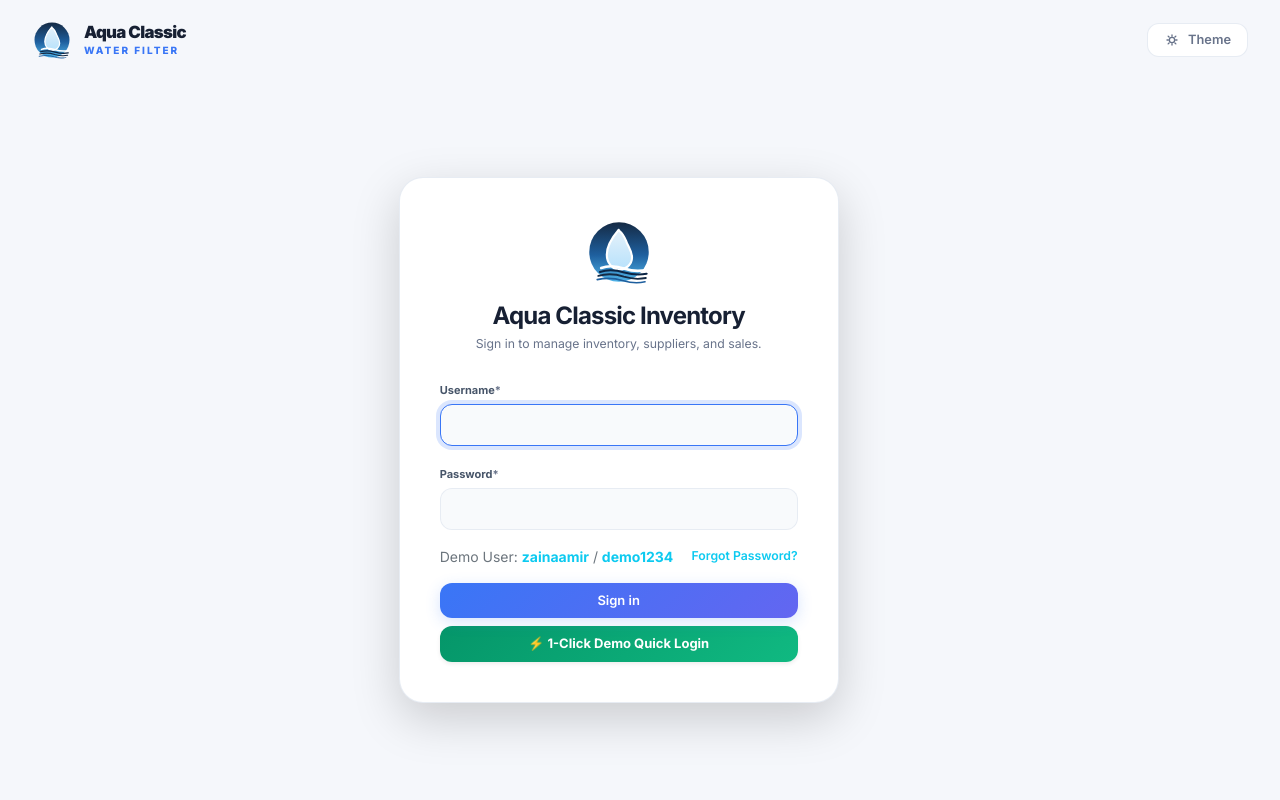
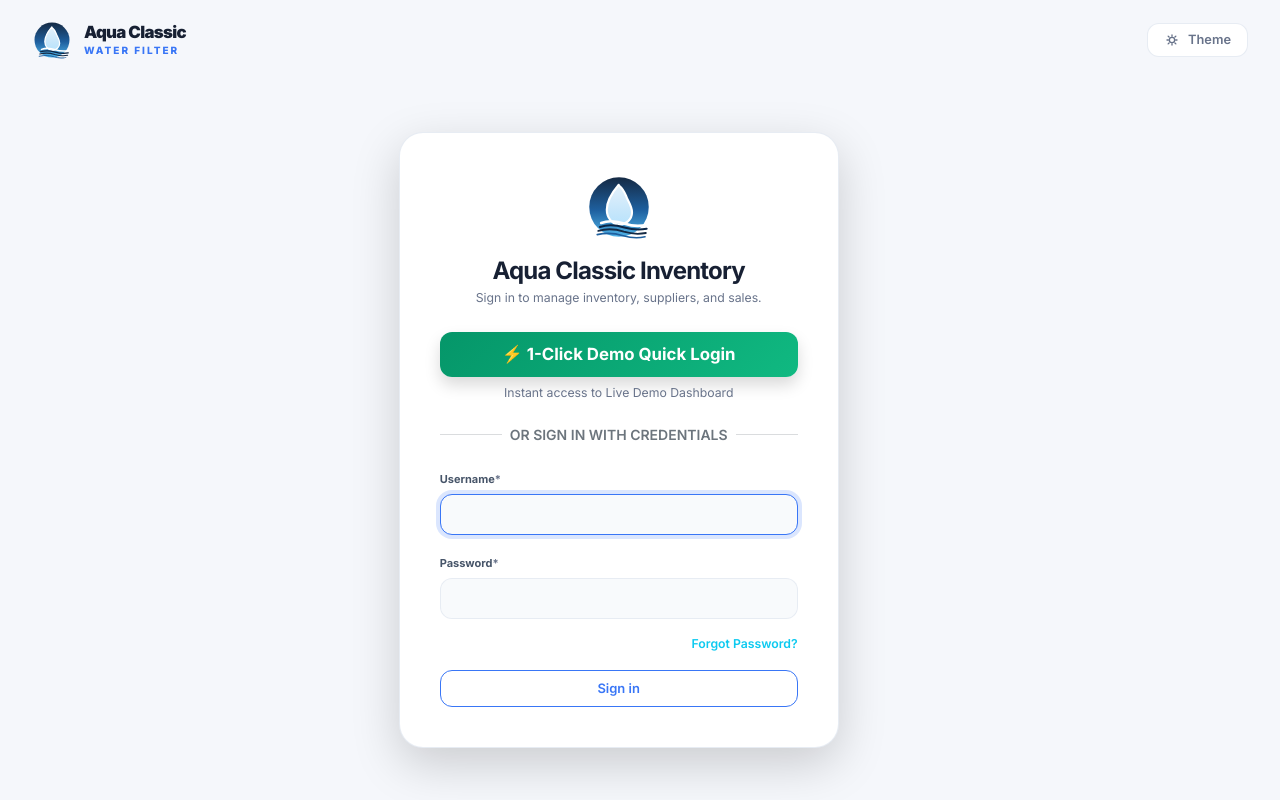
Before and after one commit to zainaamir384/aqua-classic-inventory, a Django app: page /login/ in a window 1280 px wide. Run offline with Django 5.2, Linux system fonts and the light colour scheme; some libraries are stand-ins or nearby versions.

Commit message:
Replace personal username with generic admin and add dedicated 1-click demo login route

```diff
--- a/config/urls.py
+++ b/config/urls.py
@@ -1,9 +1,7 @@
-"""
-URL configuration for config project.
-"""
 from django.contrib import admin
 from django.contrib.auth import views as auth_views
 from django.urls import include, path, reverse_lazy
+from accounts.views import demo_quick_login
 
 urlpatterns = [
     path("", include("dashboard.urls")),
@@ -15,7 +13,8 @@ urlpatterns = [
     path("services/", include("services.urls")),
     path("reports/", include("reports.urls")),
 
-    # Auth & Password Reset Routes (Root Level for standard Django auth resolution)
+    # Auth & Demo Login Routes
+    path("demo-login/", demo_quick_login, name="demo_quick_login"),
     path("login/", auth_views.LoginView.as_view(template_name="registration/login.html"), name="login"),
     path("logout/", auth_views.LogoutView.as_view(next_page="login", template_name="registration/logged_out.html"), name="logout"),
     path(
@@ -24,7 +23,7 @@ urlpatterns = [
             template_name="registration/password_reset_form.html",
             email_template_name="registration/password_reset_email.html",
             subject_template_name="registration/password_reset_subject.txt",
-            from_email="Aqua Classic Water Filters <zainaamir516@gmail.com>",
+            from_email="Aqua Classic Water Filters <info@aquaclassic.com>",
             success_url=reverse_lazy("password_reset_done"),
         ),
         name="password_reset",
--- a/templates/registration/login.html
+++ b/templates/registration/login.html
@@ -14,17 +14,29 @@
           <h2 class="h4 mt-3 mb-1 text-white fw-bold">Aqua Classic Inventory</h2>
           <p class="text-secondary small mb-0" style="color: var(--text-secondary) !important;">Sign in to manage inventory, suppliers, and sales.</p>
         </div>
+
+        <div class="mb-3">
+          <a href="{% url 'demo_quick_login' %}" class="btn btn-success w-100 py-2.5 fw-bold shadow d-flex align-items-center justify-content-center gap-2" style="font-size: 1.05rem;">
+            ⚡ 1-Click Demo Quick Login
+          </a>
+          <div class="text-center mt-1">
+            <small class="text-secondary extra-small">Instant access to Live Demo Dashboard</small>
+          </div>
+        </div>
+
+        <div class="d-flex align-items-center my-3">
+          <hr class="flex-grow-1 border-secondary opacity-25">
+          <span class="px-2 text-secondary extra-small fw-semibold text-uppercase">Or Sign In with Credentials</span>
+          <hr class="flex-grow-1 border-secondary opacity-25">
+        </div>
+
         <form method="post" id="loginFormAuth" class="form-shell">
           {% csrf_token %}
           {{ form|crispy }}
-          <div class="d-flex justify-content-between align-items-center mb-3">
-            <span class="text-secondary extra-small">Demo User: <strong class="text-info">zainaamir</strong> / <strong class="text-info">demo1234</strong></span>
+          <div class="d-flex justify-content-end mb-3">
             <a href="{% url 'password_reset' %}" class="small text-info text-decoration-none fw-semibold">Forgot Password?</a>
           </div>
-          <button class="btn btn-primary w-100 py-2 fw-semibold mb-2" type="submit">Sign in</button>
-          <button type="button" onclick="quickDemoLogin('loginFormAuth')" class="btn btn-success w-100 py-2 fw-bold shadow-sm d-flex align-items-center justify-content-center gap-2">
-            ⚡ 1-Click Demo Quick Login
-          </button>
+          <button class="btn btn-outline-primary w-100 py-2 fw-semibold" type="submit">Sign in</button>
         </form>
       </div>
     </div>
@@ -42,32 +54,23 @@
           <h2 class="h4 mt-3 mb-1 text-white fw-bold">Aqua Classic Inventory</h2>
           <p class="text-secondary small mb-0" style="color: var(--text-secondary) !important;">Sign in to manage inventory, suppliers, and sales.</p>
         </div>
+
+        <div class="mb-3">
+          <a href="{% url 'demo_quick_login' %}" class="btn btn-success w-100 py-2.5 fw-bold shadow d-flex align-items-center justify-content-center gap-2" style="font-size: 1.05rem;">
+            ⚡ 1-Click Demo Quick Login
+          </a>
+        </div>
+
         <form method="post" id="loginForm" class="form-shell">
           {% csrf_token %}
           {{ form|crispy }}
-          <div class="d-flex justify-content-between align-items-center mb-3">
-            <span class="text-secondary extra-small">Demo User: <strong class="text-info">zainaamir</strong> / <strong class="text-info">demo1234</strong></span>
+          <div class="d-flex justify-content-end mb-3">
             <a href="{% url 'password_reset' %}" class="small text-info text-decoration-none fw-semibold">Forgot Password?</a>
           </div>
-          <button class="btn btn-primary w-100 py-2 fw-semibold mb-2" type="submit">Sign in</button>
-          <button type="button" onclick="quickDemoLogin()" class="btn btn-outline-success w-100 py-2 fw-bold shadow-sm d-flex align-items-center justify-content-center gap-2">
-            ⚡ 1-Click Demo Quick Login
-          </button>
+          <button class="btn btn-outline-primary w-100 py-2 fw-semibold" type="submit">Sign in</button>
         </form>
       </div>
     </div>
   </div>
 </div>
-
-<script>
-  function quickDemoLogin(formId) {
-    const targetForm = formId ? document.getElementById(formId) : (document.getElementById('loginFormAuth') || document.getElementById('loginForm'));
-    if (!targetForm) return;
-    const userField = targetForm.querySelector('input[name="username"]');
-    const passField = targetForm.querySelector('input[name="password"]');
-    if (userField) userField.value = 'zainaamir';
-    if (passField) passField.value = 'demo1234';
-    targetForm.submit();
-  }
-</script>
 {% endblock %}
```
Also changed, not shown: accounts/views.py (+12 -0 lines), db.sqlite3.
